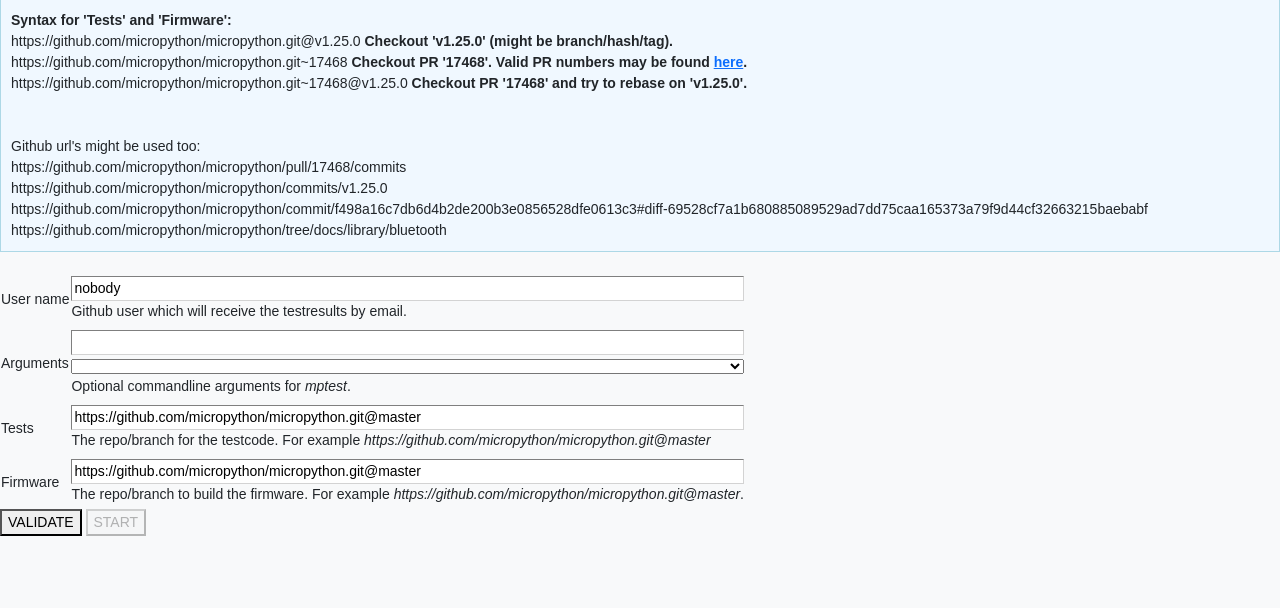
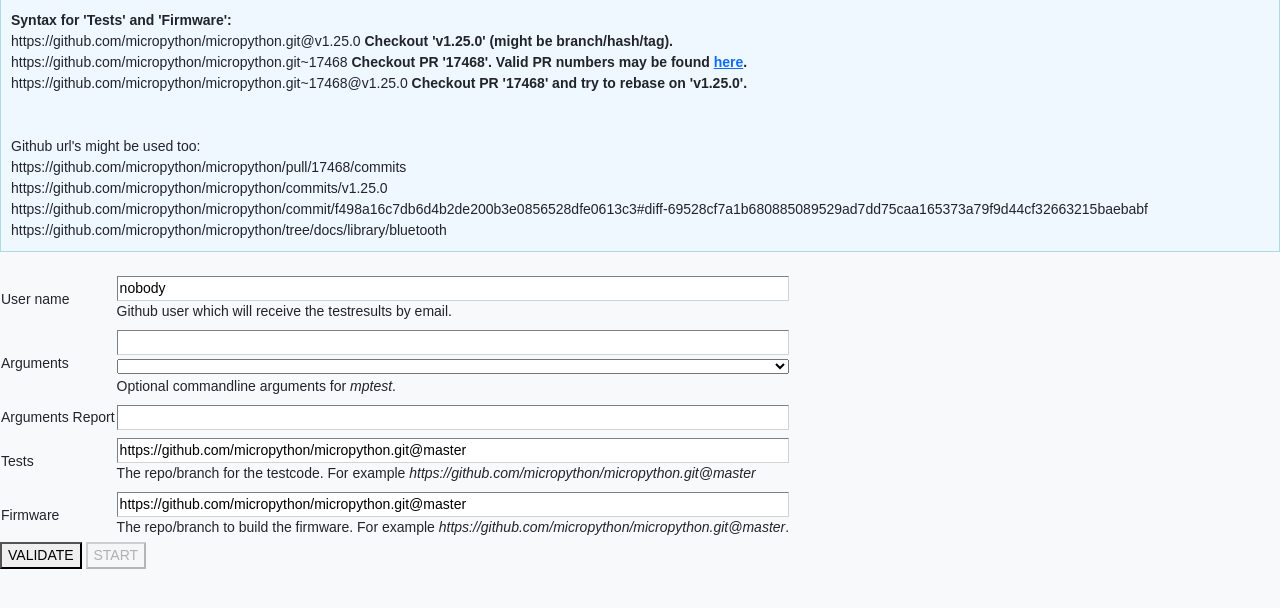
Before and after one commit to octoprobe/testbed_micropython_reports, a FastAPI app: page /jobs/start in a window 1280 px wide. Shown: the part 94-702 px from the top of the page. Run offline with FastAPI, Linux system fonts and the light colour scheme; parts of the project's set-up code (start-up, migrations or seed data) failed here and were passed over.

Commit message:
Add arguments_report

```diff
--- a/app/templates/jobs.html
+++ b/app/templates/jobs.html
@@ -72,6 +72,12 @@ Octoprobe - testbed_micropython
         </td>
       </tr>
       <tr>
+        <td><label for="arguments_report">Arguments Report</label></td>
+        <td>
+          <input type="text" id="arguments_report" name="arguments_report" value="{{ form_startjob.arguments_report }}">
+        </td>
+      </tr>
+      <tr>
         <td><label for="repo_tests">Tests</label></td>
         <td><input type="text" id="repo_tests" name="repo_tests" required, value="{{ form_startjob.repo_tests }}"><br />
           The repo/branch for the testcode. For example <i>https://github.com/micropython/micropython.git@master
--- a/app/templates/jobs_pr.html
+++ b/app/templates/jobs_pr.html
@@ -59,6 +59,12 @@ Octoprobe - testbed_micropython
         </td>
       </tr>
       <tr>
+        <td><label for="arguments_report">Arguments Report</label></td>
+        <td>
+          <input type="text" id="arguments_report" name="arguments_report" value="{{ form_startjob.arguments_report }}">
+        </td>
+      </tr>
+      <tr>
         <td><label for="repo_tests">Tests</label></td>
         <td><input type="text" id="repo_tests" name="repo_tests" required, value="{{ form_startjob.repo_tests }}"
             readonly><br />
--- a/app/util_github.py
+++ b/app/util_github.py
@@ -104,6 +104,7 @@ class FormStartJob(BaseModel):
     action: str = ""
     username: str = USER_NOBODY
     arguments: str | None = ""
+    arguments_report: str | None = ""
     repo_tests: str | None = "https://github.com/micropython/micropython.git@master"
     repo_firmware: str | None = "https://github.com/micropython/micropython.git@master"
     pr_number: str = ""
@@ -162,6 +163,8 @@ def gh_start_job(form_startjob: FormStartJob) -> ReturncodeStartJob:
         "--field",
         f"arguments={form_startjob.arguments}",
         "--field",
+        f"arguments_report={form_startjob.arguments_report}",
+        "--field",
         f"repo_firmware={form_startjob.repo_firmware}",
         "--field",
         f"repo_tests={form_startjob.repo_tests}",
--- a/app/util_validate.py
+++ b/app/util_validate.py
@@ -14,13 +14,6 @@ from app.util_github import (
 )
 
 DIRECTORY_CACHE = pathlib.Path("/tmp/git_cache")
-DEFAULT_MPTEST_ARGUMENTS = " ".join(
-    [
-        "--xfail=xfail_master_478.json",
-        "--skip-fut=FUT_WLAN",
-        "--skip-fut=FUT_BLE",
-    ]
-)
 
 
 def fix_repos(form_startjob: FormStartJob) -> None:
@@ -55,9 +48,8 @@ def validate_pr(form_startjob: FormStartJob) -> ReturncodeStartJob:
     p = util_pr_check.PrCheck.factory(git_ref=git_ref)
 
     ports_comma_delimited = ",".join(p.json_pr_ports.ports)
-    form_startjob.arguments = (
-        f"{DEFAULT_MPTEST_ARGUMENTS} --only-tag='mcu={ports_comma_delimited}'"
-    )
+    form_startjob.arguments = f"--skip-fut=FUT_WLAN --skip-fut=FUT_BLE --only-tag='mcu={ports_comma_delimited}'"
+    form_startjob.arguments_report = "--xfail=xfail_master_478.json"
     form_startjob.repo_firmware = git_ref
     form_startjob.repo_tests = git_ref
     form_startjob.username = USER_HMAERKI
```
